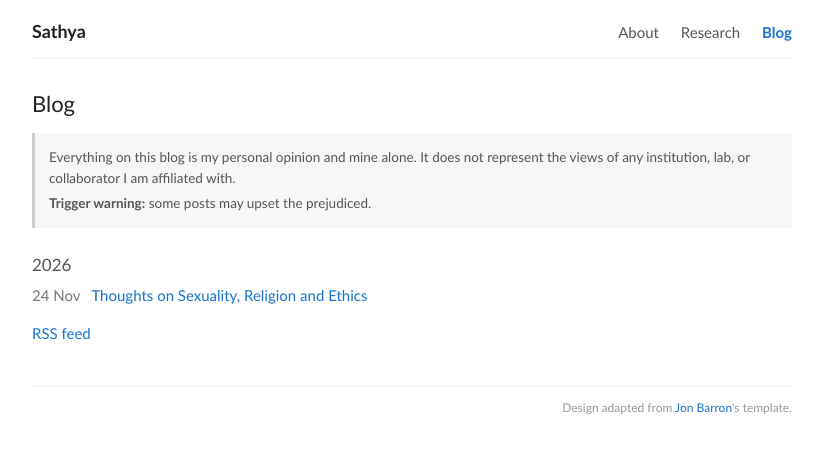
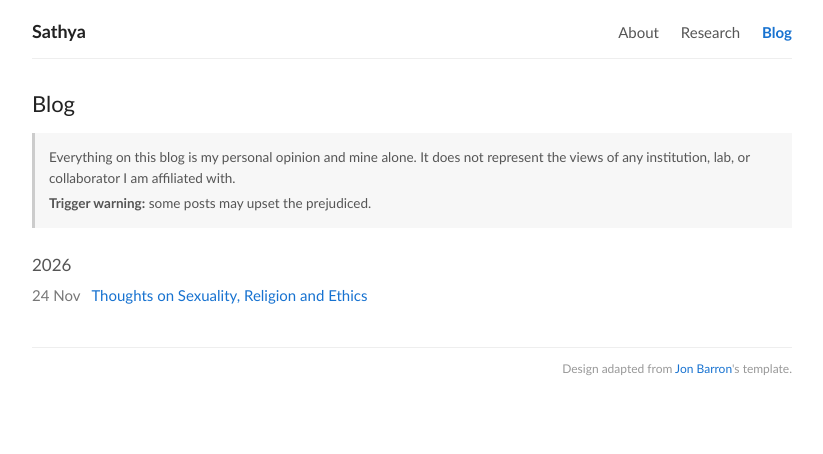
Before and after one commit to SwaminathanSK/SwaminathanSK.github.io, a Jekyll site: the page built from blog/index.html, in a window 1280 px wide. Shown: the top 454 px of the page, without its empty margins (228-1051 px from the left). Built offline with Jekyll 4.4.1, drawn with Linux system fonts in a browser that asks for light colours.

Commit message:
Remove RSS link from blog page
Co-Authored-By: Claude Opus 5.5 <noreply@anthropic.com>

```diff
--- a/blog/index.html
+++ b/blog/index.html
@@ -25,5 +25,4 @@ description: Posts by Sathya (S K Swaminathan).
       {% if forloop.last %}</ul>{% endif %}
     {% endfor %}
   {% endif %}
-  <p class="muted"><a href="{{ '/blog/feed.xml' | relative_url }}">RSS feed</a></p>
 </section>
```
Also changed, not shown: README.md.
